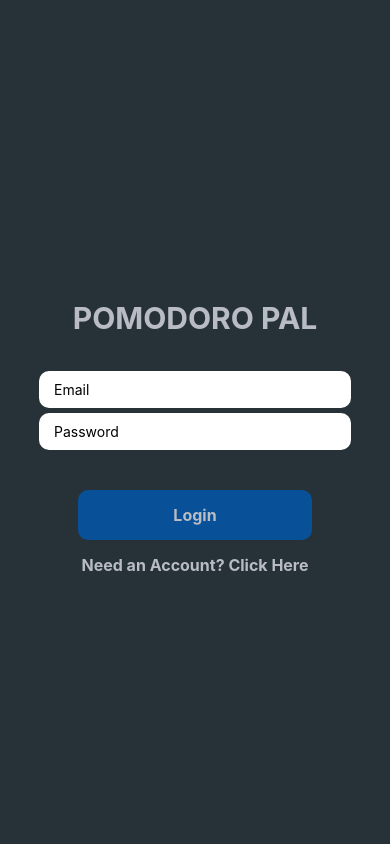
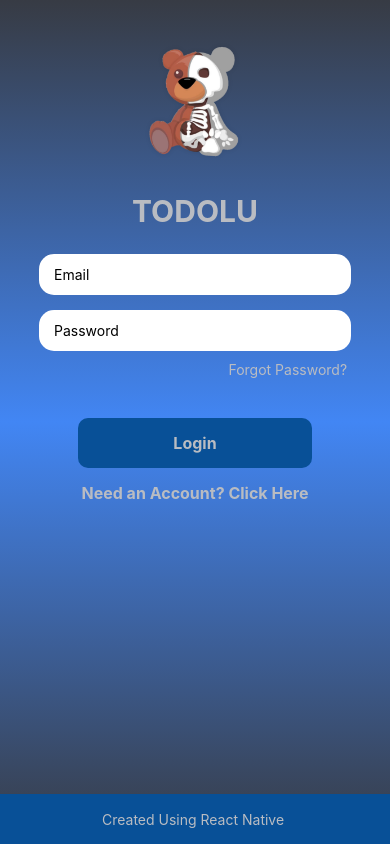
Before and after one commit to antdoan123/Productive-Social-Media-App, a React Native app: screen /Login in a window 390 px wide. Built offline with nearby package versions, Linux system fonts and the light colour scheme.

Commit message:
add logo

```diff
--- a/Screens/LoginScreen.js
+++ b/Screens/LoginScreen.js
@@ -1,18 +1,28 @@
 import react, {useState} from 'react'
-import { TextInput, Button, StyleSheet, Text, KeyboardAvoidingView, TouchableOpacity, View} from 'react-native'
+import { Platform, Image, TextInput, Button, StyleSheet, Text, KeyboardAvoidingView, TouchableOpacity, View} from 'react-native'
+import {LinearGradient} from 'expo-linear-gradient';
 
 const LoginScreen = () => {
 	const [email, setEmail] = useState ('')
 	const [password, setPassword] = useState ('')
 
 	return(
+  <LinearGradient
+    colors={['#373B44', '#4286f4', '#373B44']}
+    style={{
+      flex: 1,
+    }}
+  >
 		<KeyboardAvoidingView
 			style={styles.container}
 			behavior="padding"
 
 		>
 			<View style = {styles.titleContainer}>
-				<Text style={styles.titleText}> POMODORO PAL </Text>
+				<Image
+				style={styles.logo}
+				source={require('../assets/Logo.png')}/>
+				<Text style={styles.titleText}> TODOLU </Text>
 			</View>
 
 			<View style={styles.inputContainer}>
@@ -29,6 +39,11 @@ const LoginScreen = () => {
 					style={styles.input}
 					secureTextEntry
 				/>
+				<TouchableOpacity
+					onPress = {() => { }}
+				>
+					<Text style ={styles.forgetlink}> Forgot Password? </Text>
+				</TouchableOpacity>
 			</View>
 
 			<View style={styles.buttonContainer}>
@@ -47,7 +62,11 @@ const LoginScreen = () => {
 				</TouchableOpacity>
 			</View>
 
+			<View style={styles.bottomContainer}>
+				<Text style={styles.footerText}>Created Using React Native </Text>
+			</View>
 		</KeyboardAvoidingView>
+		 </LinearGradient> //remove this code to remove background
 	)
 }
 
@@ -56,13 +75,24 @@ export default LoginScreen
 const styles = StyleSheet.create({
 	container: {
 		flex: 1,
-		justifyContent: 'center',
 		alignItems: 'center',
-		backgroundColor: '#263238',
+		//backgroundColor: '#263238',
+	},
+
+	logo: {
+	resizeMode: 'contain',
+	width: 169,
+	height: 183,
+	shadowOffset: {
+		width: 0,
+		height: 0,
+	},
+	shadowOpacity: 0.1,
+	shadowRadius: 2,
 	},
 
 	titleContainer: {
-		padding: 30,
+		padding: 10,
 		justifyContent: 'center',
 		alignItems: 'center',
 	},
@@ -80,9 +110,16 @@ const styles = StyleSheet.create({
 	input: {
 		backgroundColor: 'white',
 		paddingHorizontal: 15,
-		paddingVertical: 10,
-		borderRadius: 10,
-		marginTop: 5,
+		paddingVertical: 12,
+		borderRadius: 15,
+		marginTop: 15,
+	},
+
+	forgetlink: {
+		marginTop: 10,
+		color: '#B9BCC2',
+		fontSize: 14,
+		textAlign: 'right',
 	},
 
 	buttonContainer: {
@@ -115,4 +152,25 @@ const styles = StyleSheet.create({
 		fontWeight: '700',
 		fontSize: 16,
 	},
+
+	bottomContainer:{
+		width: '100%',
+		height: 50,
+		position: 'absolute',
+		bottom: 0,
+		justifyContent: 'center',
+		alignItems: 'center',
+		width: '100%',
+		height: 50,
+		backgroundColor: '#085097',
+	},
+
+
+	footerText: {
+		justifyContent: 'center',
+		alignItems: 'center',
+		color: '#B9BCC2',
+		fontSize: 14,
+	},
+
 })
--- a/package.json
+++ b/package.json
@@ -18,9 +18,11 @@
     "react": "17.0.1",
     "react-dom": "17.0.1",
     "react-native": "0.64.3",
+    "react-native-linear-gradient": "^2.5.6",
     "react-native-safe-area-context": "3.3.2",
     "react-native-screens": "~3.10.1",
-    "react-native-web": "0.17.1"
+    "react-native-web": "0.17.1",
+    "expo-linear-gradient": "~11.0.3"
   },
   "devDependencies": {
     "@babel/core": "^7.12.9"
```
Also changed, not shown: Screens/RegisterScreen.js (added, +26 -0 lines), assets/Logo.png (added), 1 other file (tests, documents, lock files or other folders).
